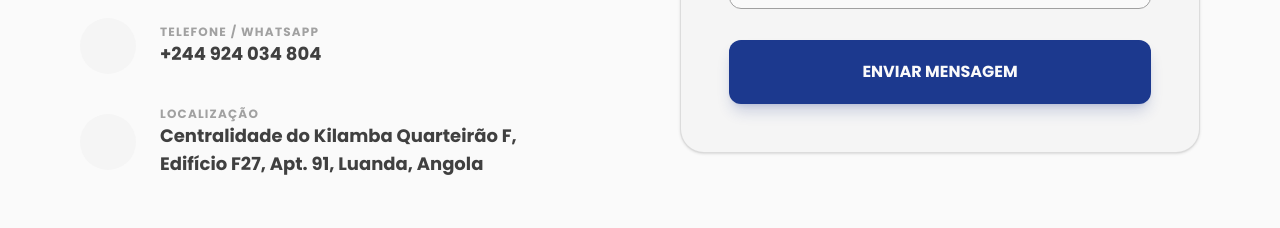
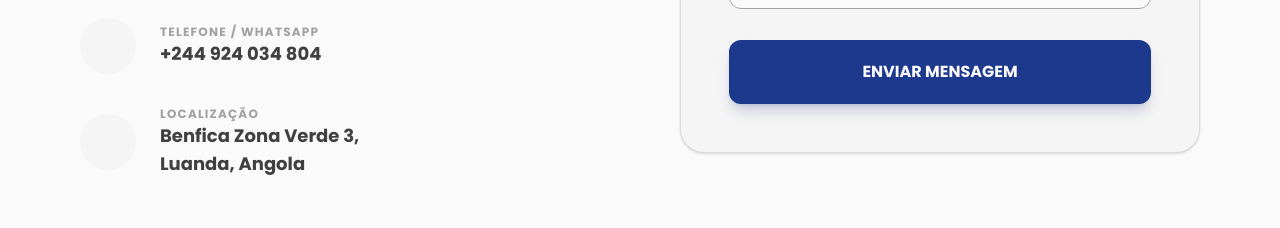
Before and after one commit to nsimba-afonso-nwayami/hossidev, a Next.js app: page / in a window 1280 px wide. Shown: the part 4600-4828 px from the top of the page. Built offline with nearby package versions, Linux system fonts and the light colour scheme; some icons are missing.

Commit message:
Informações de contato atualizadas

```diff
--- a/src/components/home/Contato.jsx
+++ b/src/components/home/Contato.jsx
@@ -127,8 +127,8 @@ export default function Contato() {
                     Localização
                   </p>
                   <p className="text-lg font-bold text-neutral-700">
-                    Centralidade do Kilamba Quarteirão F,<br />
-                    Edifício F27, Apt. 91, Luanda, Angola
+                    Benfica Zona Verde 3,<br />
+                    Luanda, Angola
                   </p>
                 </div>
               </div>
@@ -252,7 +252,7 @@ export default function Contato() {
           className="w-full h-112.5 lg:h-137.5 rounded-[2.5rem] overflow-hidden shadow-2xl border border-neutral-400/20 group"
         >
           <iframe
-            src="https://www.google.com/maps/embed?pb=!1m18!1m12!1m3!1d3940.7343727422167!2d13.25866857414194!3d-8.996571892629392!2m3!1f0!2f0!3f0!3m2!1i1024!2i768!4f13.1!3m3!1m2!1s0x1a521feccbfcdc5b%3A0x39338cb33ba2f1ea!2sN.Wayami!5e0!3m2!1spt-PT!2sao!4v1770129007183!5m2!1spt-PT!2sao"
+            src="https://www.google.com/maps/embed?pb=!1m18!1m12!1m3!1d3288.78751929448!2d13.165489474142559!3d-9.02830969306441!2m3!1f0!2f0!3f0!3m2!1i1024!2i768!4f13.1!3m3!1m2!1s0x1a521f000463b51f%3A0x21dab6c22ee97b7a!2sBENFICA%20ZONA%20VERDE%203!5e1!3m2!1spt-PT!2sao!4v1775057675204!5m2!1spt-PT!2sao"
             width="100%"
             height="100%"
             style={{ border: 0 }}
```
